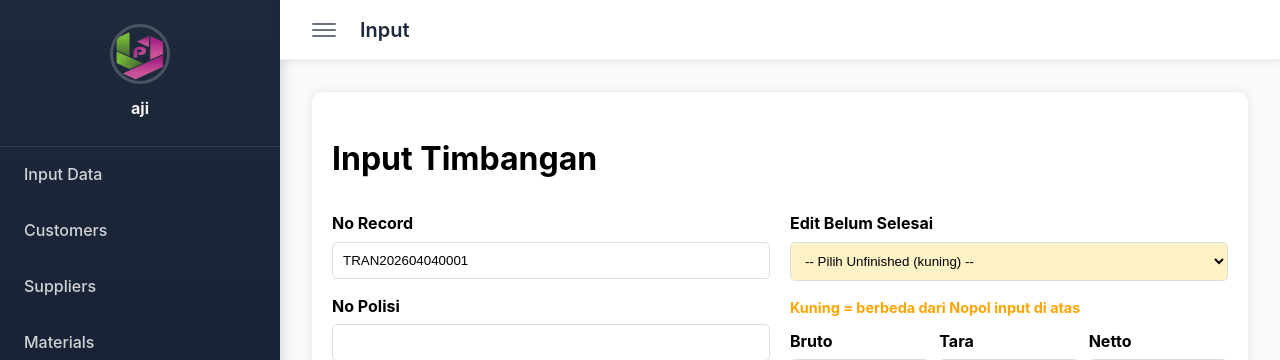
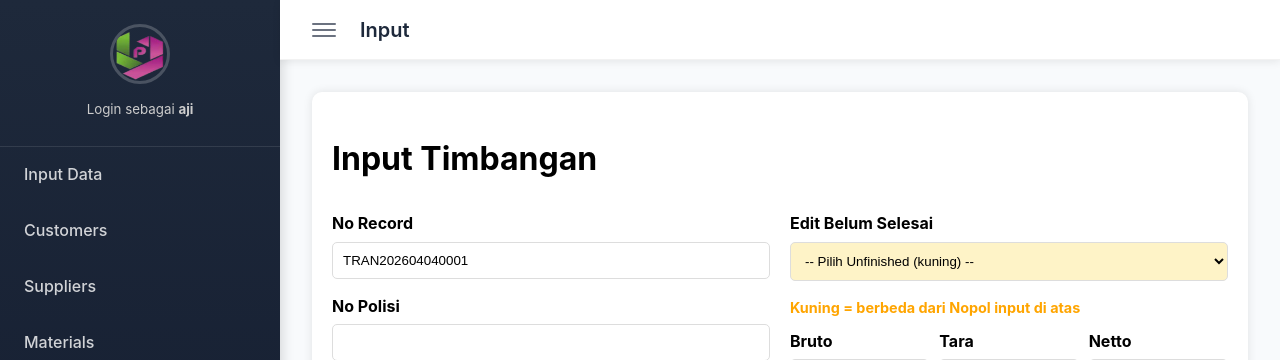
Before and after one commit to ajitugas19-design/Project-3-Timbangan, a PHP site: page /Dasboard/Navbar.php in a window 1280 px wide. Shown: the top 360 px of the page. Run offline with PHP 8.4, Linux system fonts and the light colour scheme; a user stored in the database is signed in; data comes from the database, SQL or seed files in the repository.

Commit message:
update Final

```diff
--- a/Dasboard/Navbar.php
+++ b/Dasboard/Navbar.php
@@ -16,6 +16,7 @@ if (isset($_GET['logout'])) {
     exit;
 }
 ?>
+
 <!DOCTYPE html>
 <html lang="id">
 <head>
@@ -32,9 +33,14 @@ if (isset($_GET['logout'])) {
 <!-- SIDEBAR -->
 <nav class="sidebar" id="sidebar">
     <div class="profile">
-        <img src="../Img/Logo.png" class="avatar" alt="<?= htmlspecialchars($_SESSION['user_nama']) ?>">
-        <h4><?= htmlspecialchars($_SESSION['user_nama']) ?></h4>
-    </div>
+    <img src="../Img/Logo.png" class="avatar"
+         alt="<?= htmlspecialchars($_SESSION['user_nama'] ?? 'User') ?>">
+
+    <small style="color:#ccc;">
+        Login sebagai
+        <b><?= htmlspecialchars($_SESSION['user_nama'] ?? 'User') ?></b>
+    </small>
+</div>
 
     <a class="nav-item" onclick="loadContent('sidebar/Input.php','Input', this)">Input Data</a>
 <a class="nav-item" onclick="loadContent('sidebar/Customers.php','Customers', this)">Customers</a>
--- a/Dasboard/sidebar/User.php
+++ b/Dasboard/sidebar/User.php
@@ -198,7 +198,8 @@ input, textarea, select { width: 100%; padding: 10px; margin-bottom: 10px; borde
 <tbody id="tbody">
 <?php $no=1; foreach($users as $u): ?>
 <tr>
-<td><img src="../<?= $u['foto'] ?: 'uploads/default.png' ?>" onerror="this.src='../uploads/default.png'"></td>
+<img src="../../<?= $u['foto'] ?: 'uploads/default.png' ?>"
+     onerror="this.src='../../uploads/default.png'">
 <td><?= htmlspecialchars($u['nama']) ?></td>
 <td><?= htmlspecialchars($u['user'] ?? '-') ?></td>
 <td><?= htmlspecialchars($u['sebagai'] ?? '-') ?></td>
```
